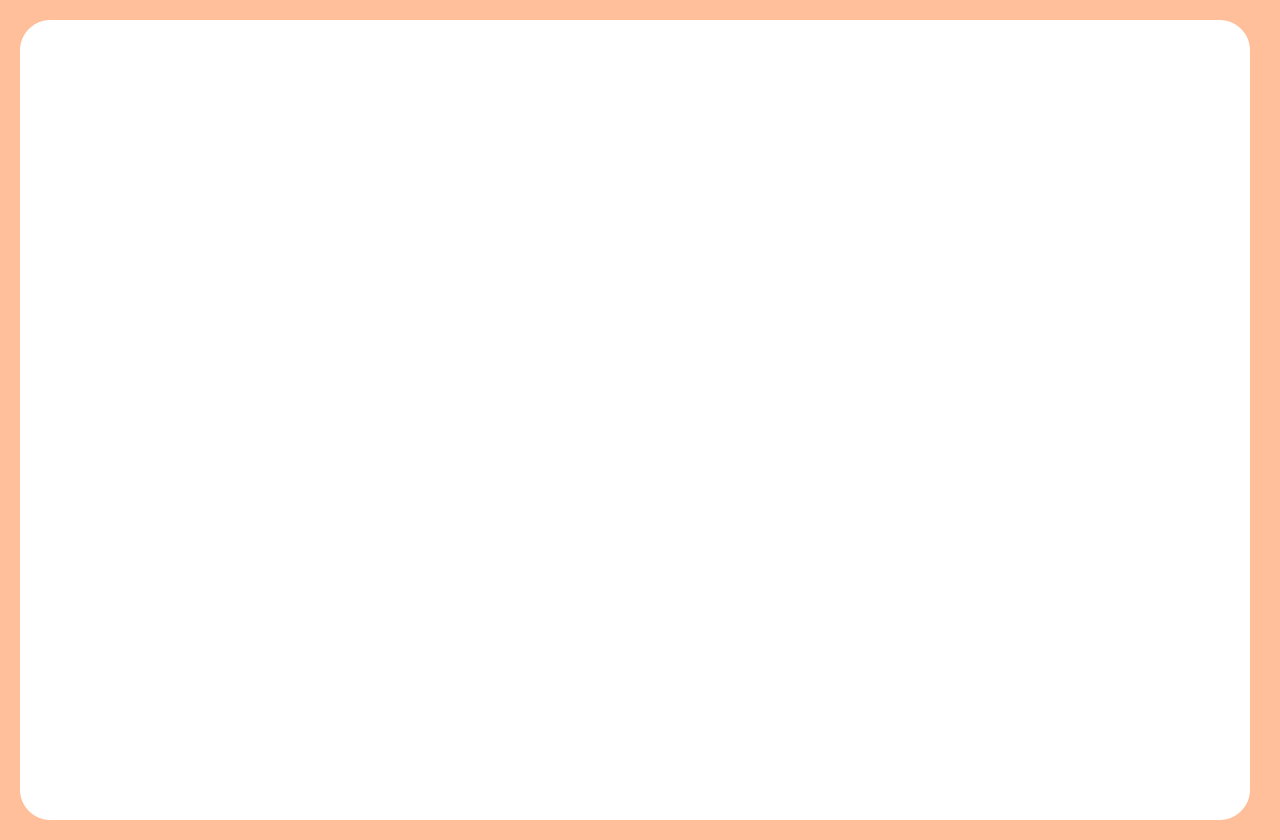
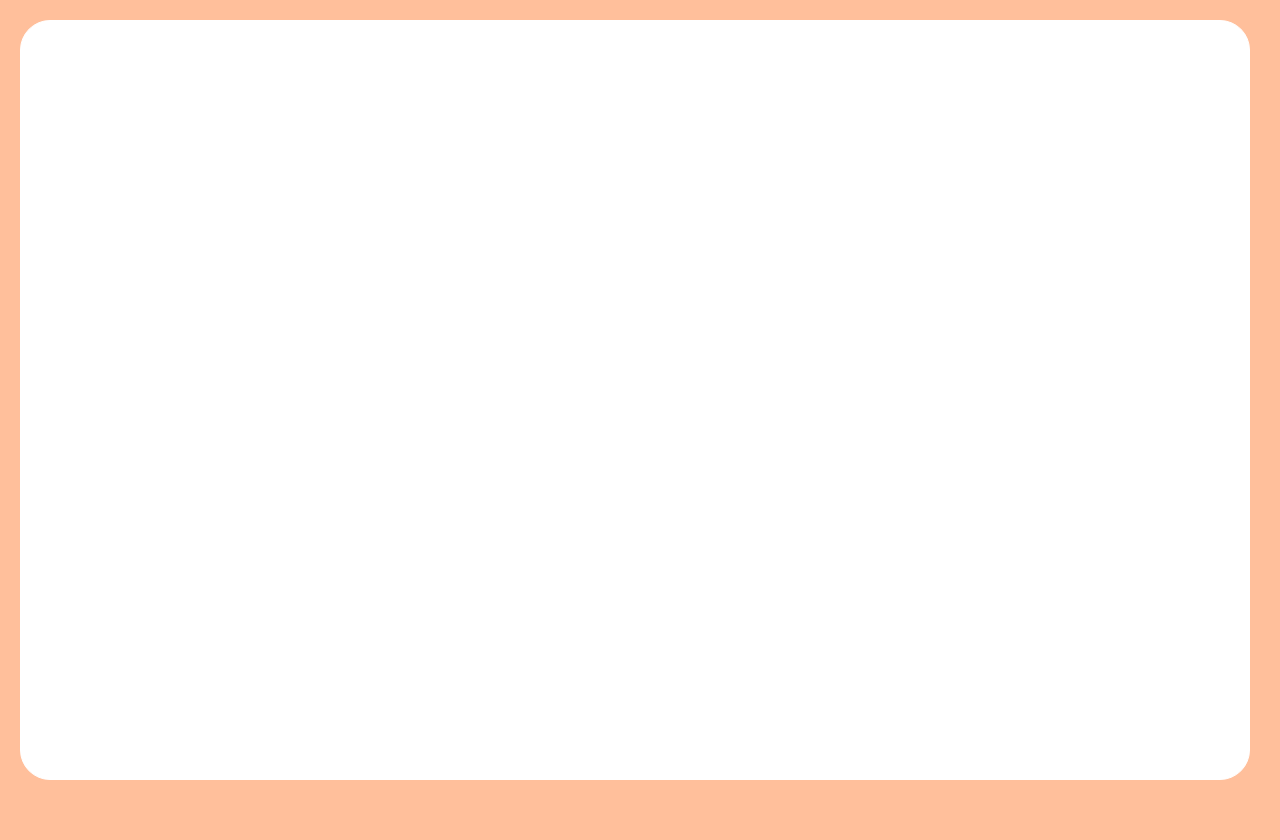
Before and after one commit to rgdzv/next-pizza, a Next.js app: page / in a window 1280 px wide. After the commit the page ends 800 px from the top, so only its background shows below. Built offline with nearby package versions, Linux system fonts and the light colour scheme.

Commit message:
feat: add global error for app

```diff
--- a/src/app/layout.tsx
+++ b/src/app/layout.tsx
@@ -7,7 +7,7 @@ interface RootLayoutProps {
 
 const RootLayout: FC<RootLayoutProps> = ({ children }) => {
     return (
-        <html lang="en">
+        <html lang="ru">
             <body>{children}</body>
         </html>
     )
--- a/src/app/not-found.tsx
+++ b/src/app/not-found.tsx
@@ -1,10 +1,9 @@
 import Link from 'next/link'
-import styles from './styles/NotFound.module.scss'
 import type { FC } from 'react'
 
 const NotFound: FC = () => {
     return (
-        <div className={styles.notFound}>
+        <div className="not-found">
             <h2>Не найдено</h2>
             <p>Страница не найдена</p>
             <Link href="/">Вернуться на главную</Link>
--- a/src/app/page.tsx
+++ b/src/app/page.tsx
@@ -1 +1,14 @@
-export { HomePage as default } from 'pages/HomePage'
+'use client'
+import type { FC } from 'react'
+
+const App: FC = () => {
+    return (
+        <div className="app">
+            <header></header>
+            <main></main>
+            <footer></footer>
+        </div>
+    )
+}
+
+export default App
--- a/src/app/styles/NotFound.module.scss
+++ /dev/null
@@ -1,3 +0,0 @@
-.notFound {
-    min-height: 100vh;
-}
--- a/src/app/styles/global.scss
+++ b/src/app/styles/global.scss
@@ -6,3 +6,39 @@ body {
     padding: 20px;
     background-color: var(--background-color-primary);
 }
+
+.app {
+    min-height: calc(100vh - 40px);
+    border: 1px solid var(--background-color-secondary);
+    border-radius: 30px;
+    background-color: var(--background-color-secondary);
+}
+
+.not-found {
+    min-height: calc(100vh - 20px);
+}
+
+.global-error {
+    display: flex;
+    flex-direction: column;
+    row-gap: 10px;
+    align-items: center;
+    justify-content: center;
+
+    min-height: calc(100vh - 40px);
+    border: 1px solid var(--background-color-secondary);
+    border-radius: 30px;
+
+    background-color: var(--background-color-secondary);
+
+    .name {
+        font-size: 40px;
+        font-weight: 800;
+        color: var(--text-color-primary);
+    }
+
+    .msg {
+        font-size: 20px;
+        color: var(--text-color-secondary)
+    }
+}
--- a/src/app/styles/variables.scss
+++ b/src/app/styles/variables.scss
@@ -2,9 +2,11 @@
 :root {
     --font-family: 'Nunito';
     --font-size: 16px;
-    --font-line: 1;
+    --font-line-height: 1;
     --font-weight: 400;
-    --font: var(--font-weight) var(--font-size) / var(--font-line) var(--font-family);
+    --font: var(--font-weight) var(--font-size) / var(--font-line-height) var(--font-family);
     --background-color-primary: #FFBF9B;
     --background-color-secondary: #FFF;
+    --text-color-primary: #000;
+    --text-color-secondary: #999;
 }
--- a/src/pages/HomePage/index.tsx
+++ /dev/null
@@ -1 +0,0 @@
-export { default as HomePage } from './ui/HomePage'
--- a/src/pages/HomePage/ui/HomePage.module.scss
+++ /dev/null
@@ -1,6 +0,0 @@
-.home {
-    min-height: 100vh;
-    border: 1px solid var(--background-color-secondary);
-    border-radius: 30px;
-    background-color: var(--background-color-secondary);
-}
--- a/src/pages/HomePage/ui/HomePage.tsx
+++ /dev/null
@@ -1,14 +0,0 @@
-import styles from './HomePage.module.scss'
-import type { FC } from 'react'
-
-const HomePage: FC = () => {
-    return (
-        <div className={styles.home}>
-            <header></header>
-            <main></main>
-            <footer></footer>
-        </div>
-    )
-}
-
-export default HomePage
```
Also changed, not shown: src/app/global-error.tsx (added, +26 -0 lines).
